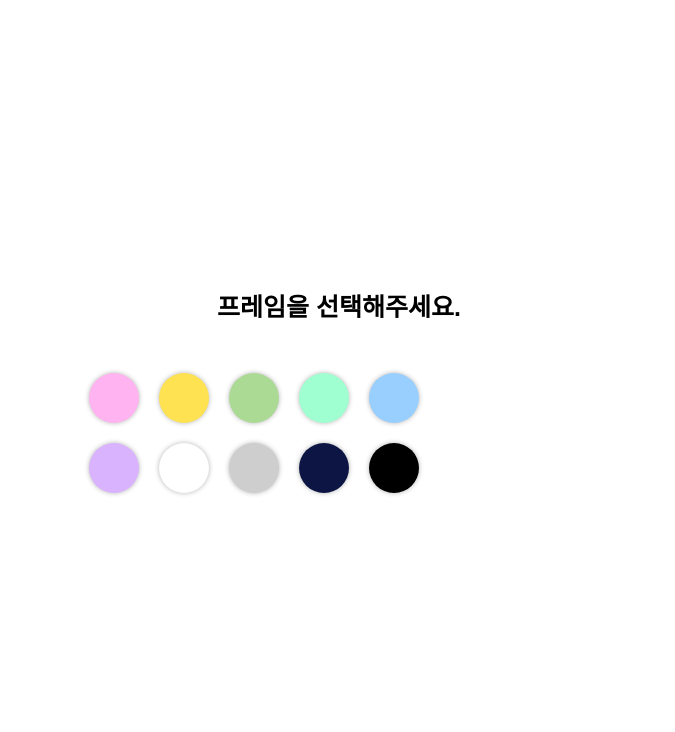
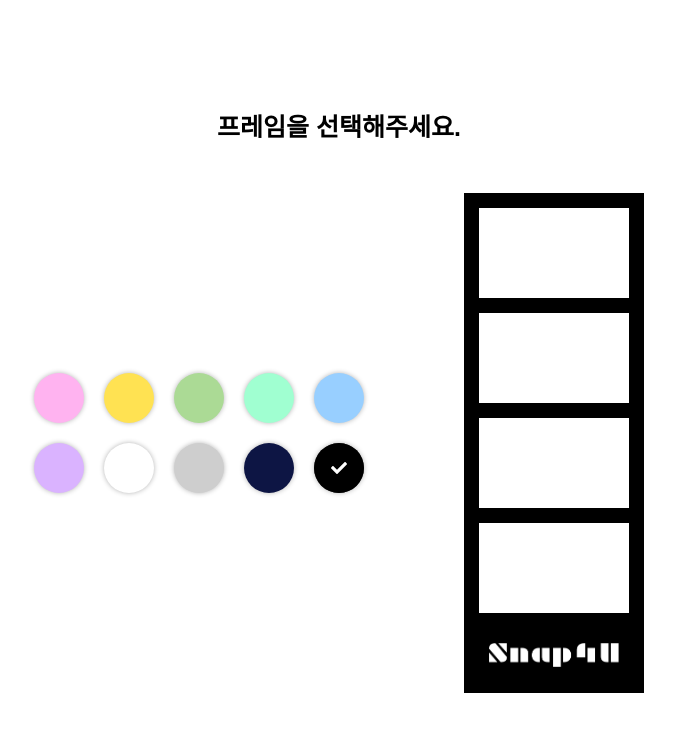
Before and after one commit to khskys0805/Snap4U, a React (Create React App) app: page /frame in a window 1280 px wide. Shown: the top 732 px of the page, without its empty margins (301-976 px from the left). Built offline with nearby package versions, Linux system fonts and the light colour scheme.

Commit message:
프레임 컬러 선택하면 반영

```diff
--- a/src/Components/Frame1.js
+++ b/src/Components/Frame1.js
@@ -4,14 +4,16 @@ import logo from "../imgs/logo2.png";
 const Grid1 = styled.div`
 	width: 180px;
 	height: 500px;
-	background: #000;
-	margin-right: 40px;
+	background: ${(props) => props.color || "#000"};
 	transition: box-shadow 500ms ease-in-out;
 	cursor: pointer;
 
+	/* hover 스타일을 prop에 따라 조정 */
 	&:hover {
-		box-shadow: 0 0 30px 0 rgba(0, 0, 0, 0.3);
-		transform: scale(1.05);
+		${(props) =>
+			!props.disableHover &&
+			`box-shadow: 0 0 30px 0 rgba(0, 0, 0, 0.3);
+			 transform: scale(1.05);`}
 	}
 `;
 
@@ -30,13 +32,18 @@ const Logo = styled.img.attrs({
 	margin-top: 30px;
 `;
 
-const Frame1 = ({ handleChooseCut }) => {
+const Frame1 = ({ handleChooseCut, disableHover, color }) => {
+	const gridItems = Array(4).fill(null); //4개의 그리드 아이템 생성
+
 	return (
-		<Grid1 onClick={handleChooseCut}>
-			<GridItem1 />
-			<GridItem1 />
-			<GridItem1 />
-			<GridItem1 />
+		<Grid1
+			onClick={handleChooseCut}
+			disableHover={disableHover}
+			color={color}
+		>
+			{gridItems.map((_, index) => (
+				<GridItem1 key={index} />
+			))}
 			<Logo />
 		</Grid1>
 	);
--- a/src/Components/Frame2.js
+++ b/src/Components/Frame2.js
@@ -32,15 +32,19 @@ const Logo = styled.img.attrs({
 `;
 
 const Frame2 = ({ handleChooseCut }) => {
+	const gridItems = Array(2).fill(null);
+
 	return (
 		<Grid2 onClick={handleChooseCut}>
 			<GridWrap>
-				<GridItem2 />
-				<GridItem2 />
+				{gridItems.map((_, index) => (
+					<GridItem2 key={index} />
+				))}
 			</GridWrap>
 			<GridWrap>
-				<GridItem2 />
-				<GridItem2 />
+				{gridItems.map((_, index) => (
+					<GridItem2 key={index} />
+				))}
 			</GridWrap>
 			<Logo />
 		</Grid2>
--- a/src/pages/Cut.js
+++ b/src/pages/Cut.js
@@ -21,6 +21,9 @@ const Title = styled.h2`
 
 const Grids = styled.div`
 	display: flex;
+	& > *:not(:last-child) {
+		margin-right: 40px;
+	}
 `;
 
 const Cut = () => {
--- a/src/pages/SelectFrame.js
+++ b/src/pages/SelectFrame.js
@@ -1,10 +1,12 @@
-import React from "react";
+import React, { useState } from "react";
 import styled from "styled-components";
+import Frame1 from "../Components/Frame1";
+import { FaCheck } from "react-icons/fa";
 
 const Box = styled.div`
 	background: ${(props) => props.color || "#fff"};
 	width: 900px;
-	height: 100%;
+	min-height: 100vh; /* 화면 전체 높이를 차지하도록 수정 */
 	margin: 0 auto;
 	display: flex;
 	align-items: center;
@@ -16,12 +18,16 @@ const Title = styled.h1`
 	font-size: 25px;
 	margin-bottom: 50px;
 `;
-
+const Layout = styled.div`
+	display: flex;
+	align-items: center; /* 세로로 중앙 정렬 */
+`;
 const Palette = styled.div`
-	width: 500px;
+	margin-right: 80px; /* 팔레트와 Frame1 간의 간격 추가 */
 `;
 const ColorLayout = styled.div`
 	display: flex;
+	flex-wrap: wrap;
 `;
 const Color = styled.div`
 	width: 50px;
@@ -30,29 +36,91 @@ const Color = styled.div`
 	margin: 0 20px 20px 0;
 	box-shadow: 0 0 5px 0 rgba(0, 0, 0, 0.3);
 	background: ${(props) => props.color || "#fff"};
+	cursor: pointer;
+	position: relative;
+
+	&::after {
+		content: "";
+		width: 50px;
+		height: 50px;
+		position: absolute;
+		left: 0;
+		top: 0;
+		background: rgba(0, 0, 0, ${(props) => (props.isSelected ? 0.7 : 0)});
+		border-radius: 50%;
+		transition: background 0.3s ease;
+	}
+
+	/* 아이콘 위치 */
+	& > svg {
+		position: absolute;
+		top: 50%;
+		left: 50%;
+		transform: translate(-50%, -50%);
+		color: white; /* 아이콘 색상 */
+		opacity: ${(props) => (props.isSelected ? 1 : 0)};
+		transition: opacity 0.3s ease;
+		z-index: 2;
+	}
+`;
+const colors = [
+	"#ffb3f0",
+	"#ffe252",
+	"#abda95",
+	"#a0ffd1",
+	"#98cfff",
+	"#dab3ff",
+	"#fff",
+	"#cecece",
+	"#0d1544",
+	"#000",
+];
+
+const FrameLayout = styled.div`
+	display: flex;
+	align-items: center; /* Frame1을 세로 중앙 정렬 */
 `;
 
 const SelectFrame = () => {
+	const [selectColor, setSelectColor] = useState("#000");
+
+	const handleSelectColor = (color) => {
+		setSelectColor(color);
+	};
 	return (
 		<Box>
 			<Title>프레임을 선택해주세요.</Title>
+			<Layout>
 				<Palette>
 					<ColorLayout>
-					<Color color="#ffb3f0" />
-					<Color color="#ffe252" />
-					<Color color="#abda95" />
-					<Color color="#a0ffd1" />
-
-					<Color color="#98cfff" />
+						{colors.slice(0, 5).map((color, index) => (
+							<Color
+								key={index}
+								color={color}
+								isSelected={selectColor === color}
+								onClick={() => handleSelectColor(color)}
+							>
+								<FaCheck />
+							</Color>
+						))}
 					</ColorLayout>
 					<ColorLayout>
-					<Color color="#dab3ff" />
-					<Color color="#fff" />
-					<Color color="#cecece" />
-					<Color color="#0d1544" />
-					<Color color="#000" />
+						{colors.slice(5, 10).map((color, index) => (
+							<Color
+								key={index}
+								color={color}
+								isSelected={selectColor === color}
+								onClick={() => handleSelectColor(color)}
+							>
+								<FaCheck />
+							</Color>
+						))}
 					</ColorLayout>
 				</Palette>
+				<FrameLayout>
+					<Frame1 disableHover={true} color={selectColor} />
+				</FrameLayout>
+			</Layout>
 		</Box>
 	);
 };
```
Lines whose indentation alone changed are shown as unchanged.
